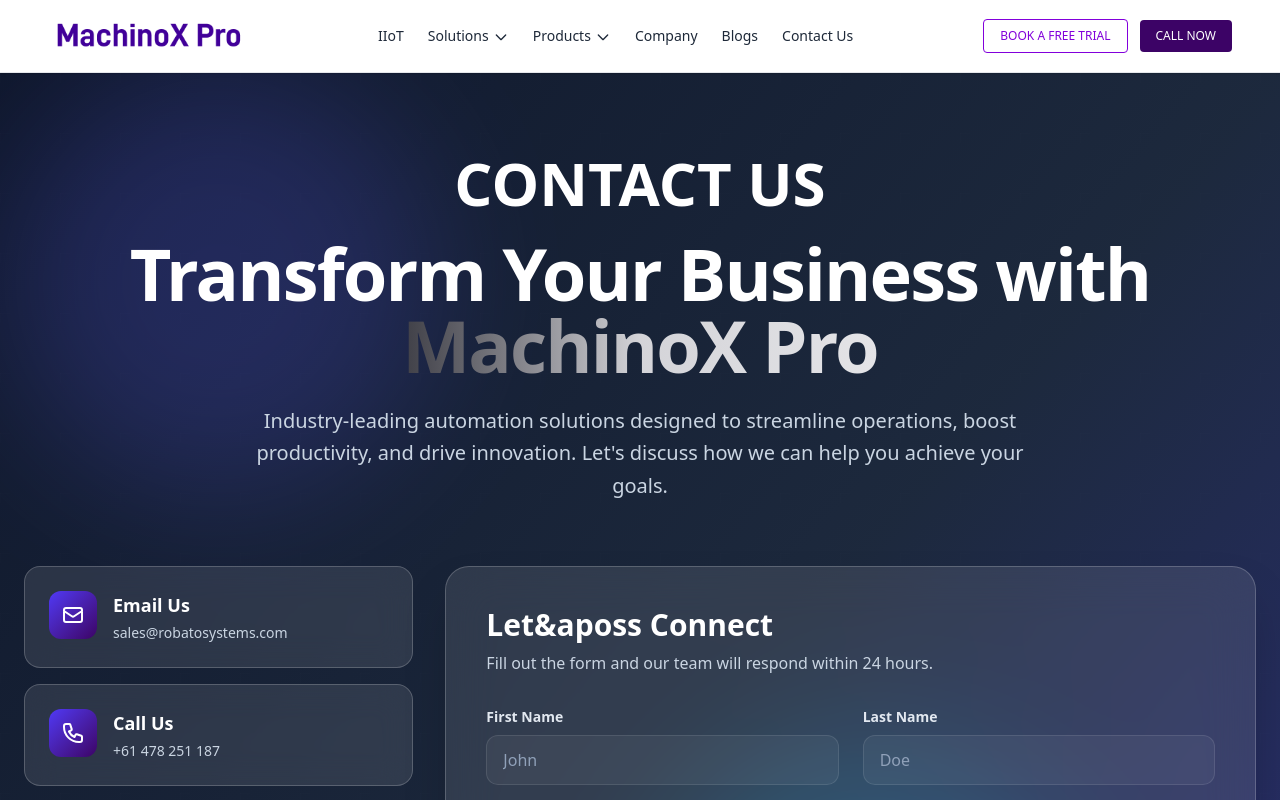
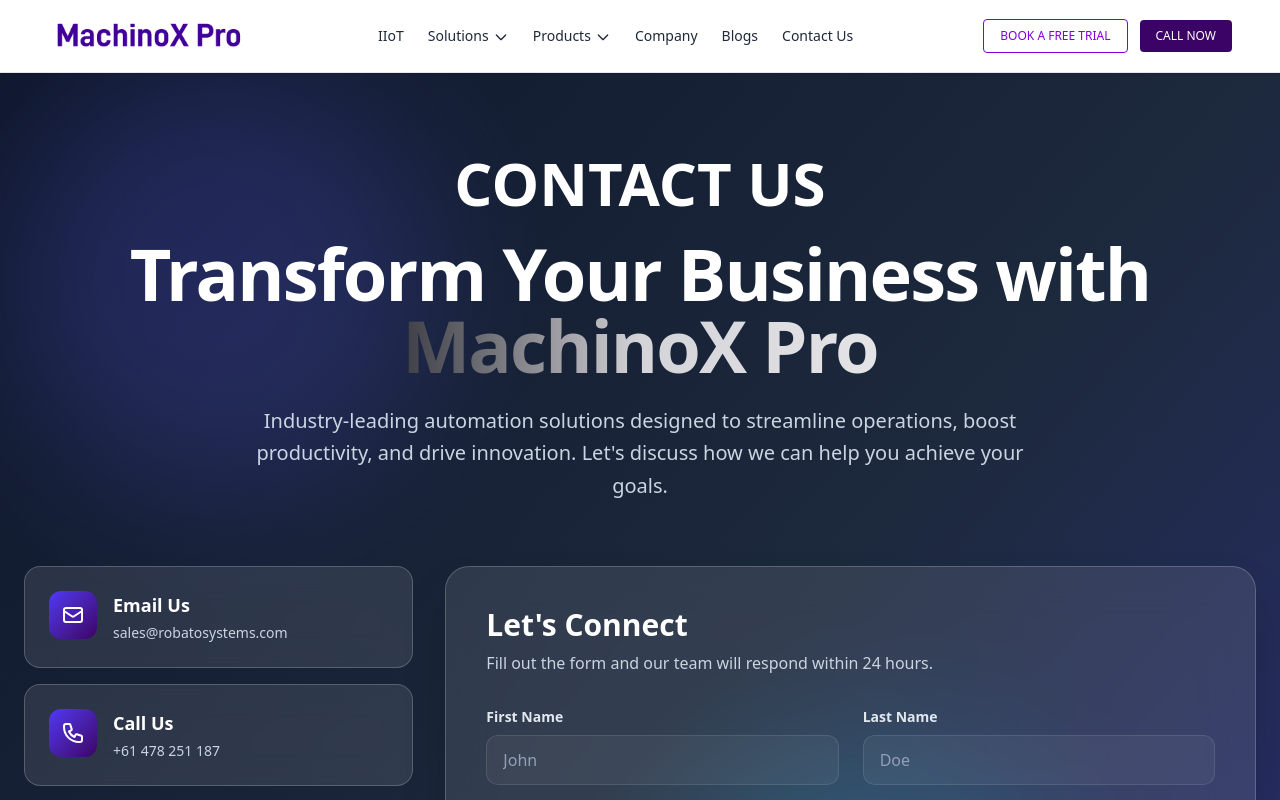
Before and after one commit to inakshranawat/robato-systems, a Next.js app: page /contact-us in a window 1280 px wide. Shown: the top 800 px of the page. Built offline with nearby package versions, Linux system fonts and the light colour scheme; no server answers.

Commit message:
fixed the lets connect

```diff
--- a/src/app/contact-us/page.js
+++ b/src/app/contact-us/page.js
@@ -271,7 +271,7 @@
             transition={{ duration: 0.8, delay: 0.4 }}
           >
             <div className="bg-white/10 backdrop-blur-xl rounded-3xl shadow-2xl border border-white/20 p-6 sm:p-10">
-              <h2 className="text-3xl font-bold text-white mb-2">Let&aposs Connect</h2>
+              <h2 className="text-3xl font-bold text-white mb-2">Let&apos;s Connect</h2>
               <p className="text-slate-300 mb-8">Fill out the form and our team will respond within 24 hours.</p>
 
               {submitStatus === 'success' && (
```
